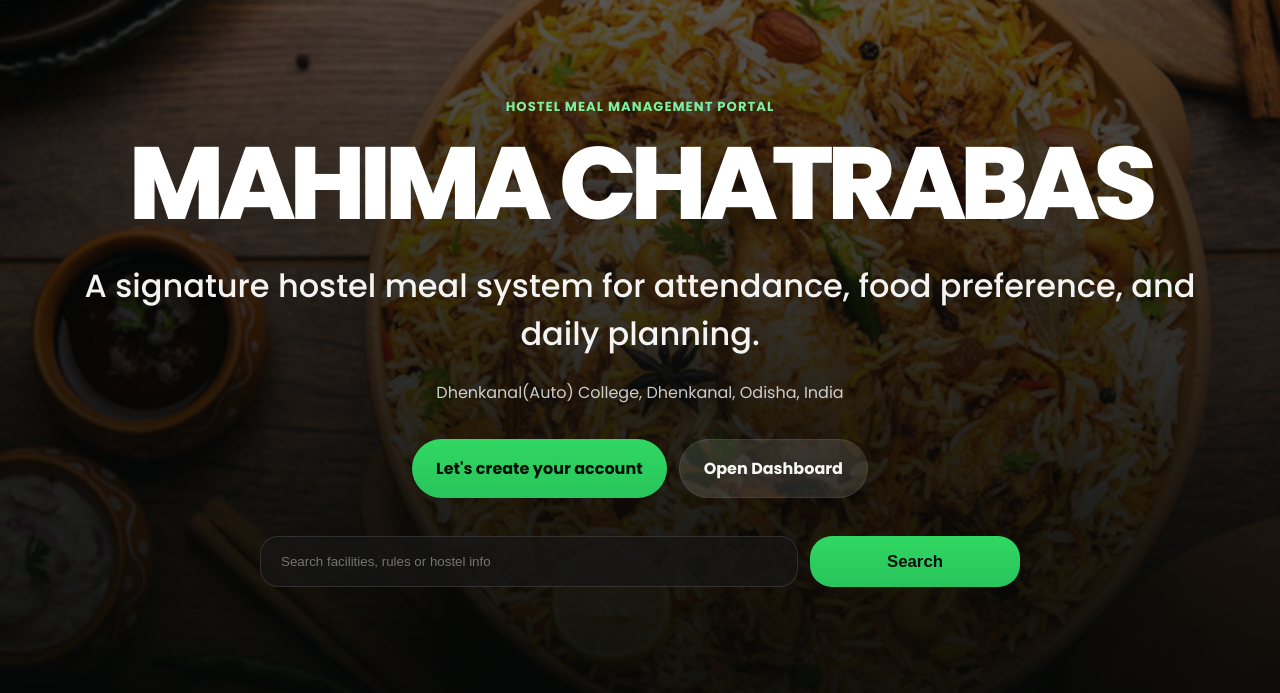
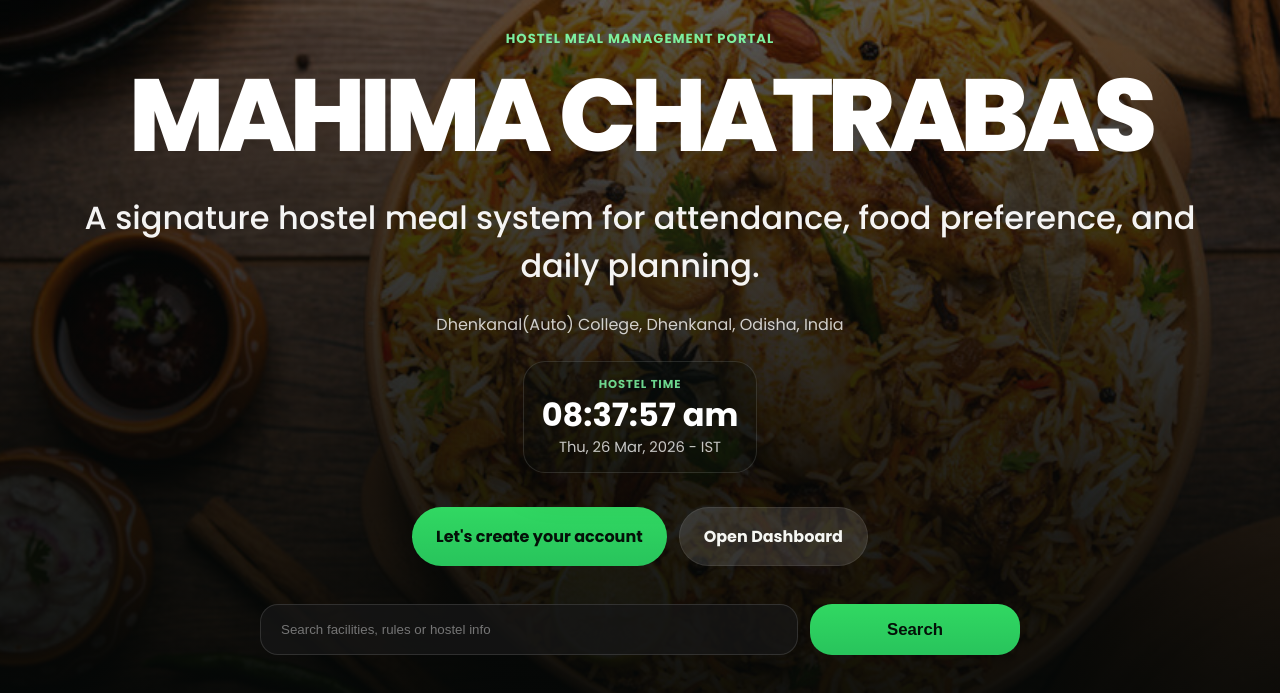
Before and after one commit to prabina2007/mahima_hostel, a plain HTML site: page frontend/index.html in a window 1280 px wide. Shown: the part 83-776 px from the top of the page. Drawn offline with Linux system fonts and the light colour scheme.

Commit message:
Add homepage hostel clock

```diff
--- a/frontend/index.html
+++ b/frontend/index.html
@@ -58,6 +58,11 @@
         <h1>MAHIMA CHATRABAS</h1>
         <p class="subtitle">A signature hostel meal system for attendance, food preference, and daily planning.</p>
         <p class="location">Dhenkanal(Auto) College, Dhenkanal, Odisha, India</p>
+        <div class="hero-clock" aria-live="polite">
+          <span class="clock-label">Hostel Time</span>
+          <strong id="heroClockTime">--:--:--</strong>
+          <span id="heroClockDate" class="clock-date">Loading date...</span>
+        </div>
         <div class="hero-actions">
           <a class="btn primary large hero-primary" href="./signup.html">Let's create your account</a>
           <a class="btn ghost large hero-ghost" href="./student-dashboard.html">Open Dashboard</a>
--- a/frontend/script.js
+++ b/frontend/script.js
@@ -5,6 +5,8 @@ const topbar = document.getElementById("topbar");
 const toastContainer = document.getElementById("toastContainer");
 const searchInput = document.querySelector(".hero-search input");
 const searchButton = document.querySelector(".search-btn");
+const heroClockTime = document.getElementById("heroClockTime");
+const heroClockDate = document.getElementById("heroClockDate");
 
 function showLoader(show) {
   if (loader) loader.classList.toggle("hidden", !show);
@@ -41,6 +43,35 @@ function toggleMobileMenu() {
   if (!topbar || !mobileMenuToggle) return;
   const isOpen = topbar.classList.toggle("menu-open");
   mobileMenuToggle.setAttribute("aria-expanded", String(isOpen));
+}
+
+function startHeroClock() {
+  if (!heroClockTime || !heroClockDate) return;
+
+  const timeFormatter = new Intl.DateTimeFormat("en-IN", {
+    timeZone: "Asia/Kolkata",
+    hour: "2-digit",
+    minute: "2-digit",
+    second: "2-digit",
+    hour12: true
+  });
+
+  const dateFormatter = new Intl.DateTimeFormat("en-IN", {
+    timeZone: "Asia/Kolkata",
+    weekday: "short",
+    day: "2-digit",
+    month: "short",
+    year: "numeric"
+  });
+
+  const tick = () => {
+    const now = new Date();
+    heroClockTime.textContent = timeFormatter.format(now);
+    heroClockDate.textContent = `${dateFormatter.format(now)} - IST`;
+  };
+
+  tick();
+  setInterval(tick, 1000);
 }
 
 function searchSections() {
@@ -94,6 +125,8 @@ function searchSections() {
     if (window.innerWidth > 760) closeMobileMenu();
   });
 
+  startHeroClock();
+
   if (searchButton) {
     searchButton.addEventListener("click", searchSections);
   }
--- a/frontend/style.css
+++ b/frontend/style.css
@@ -261,6 +261,44 @@ body.light .glass {
   margin-top: 22px;
   color: rgba(255, 255, 255, 0.78);
   font-size: 1rem;
+}
+
+.hero-clock {
+  margin: 24px auto 0;
+  width: fit-content;
+  min-width: 220px;
+  display: grid;
+  gap: 6px;
+  padding: 14px 18px;
+  border-radius: 22px;
+  border: 1px solid rgba(255, 255, 255, 0.12);
+  background: rgba(8, 14, 12, 0.32);
+  box-shadow: 0 16px 36px rgba(0, 0, 0, 0.18);
+  backdrop-filter: blur(12px);
+}
+
+.clock-label {
+  font-size: 0.72rem;
+  letter-spacing: 0.08em;
+  text-transform: uppercase;
+  color: rgba(123, 242, 161, 0.88);
+  font-weight: 700;
+}
+
+.hero-clock strong {
+  font-size: clamp(1.4rem, 4vw, 2rem);
+  line-height: 1;
+  color: #ffffff;
+}
+
+.clock-date {
+  color: rgba(255, 255, 255, 0.76);
+  font-size: 0.92rem;
+}
+
+body.light .hero-clock {
+  background: rgba(255, 255, 255, 0.18);
+  border-color: rgba(255, 255, 255, 0.18);
 }
 
 .hero-actions {
@@ -755,6 +793,14 @@ td {
     line-height: 1.55;
   }
 
+  .hero-clock {
+    margin-top: 18px;
+    min-width: 0;
+    width: 100%;
+    max-width: 320px;
+    padding: 12px 14px;
+  }
+
   .hero-actions {
     margin-top: 22px;
     display: grid;
@@ -821,6 +867,14 @@ td {
     padding: 208px 12px 28px;
   }
 
+  .hero-clock strong {
+    font-size: 1.3rem;
+  }
+
+  .clock-date {
+    font-size: 0.84rem;
+  }
+
   .hero-content h1 {
     font-size: clamp(2.2rem, 14vw, 3.3rem);
   }
```
